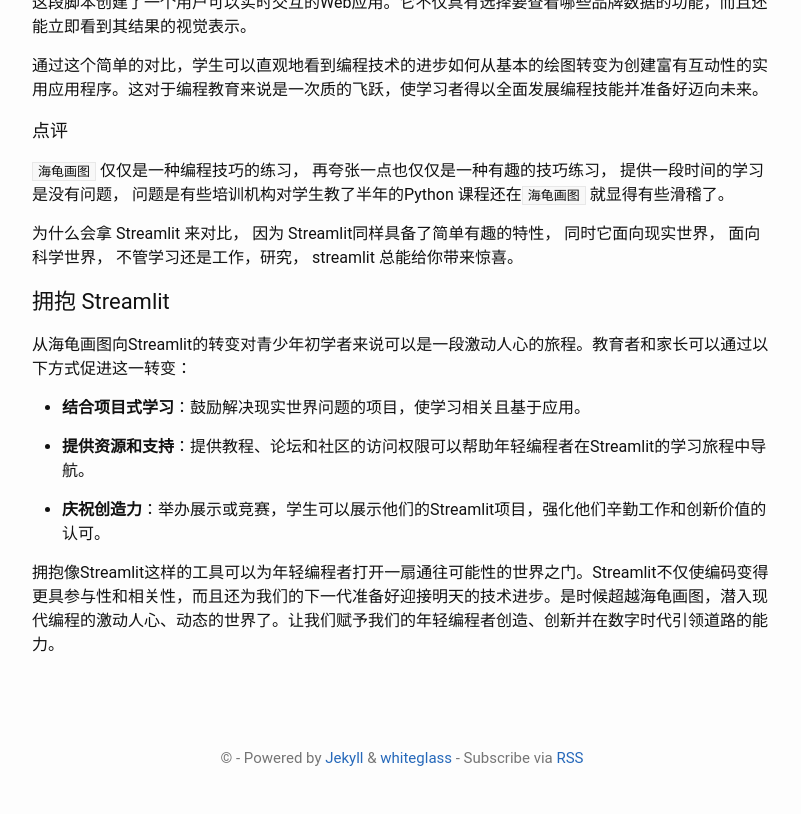
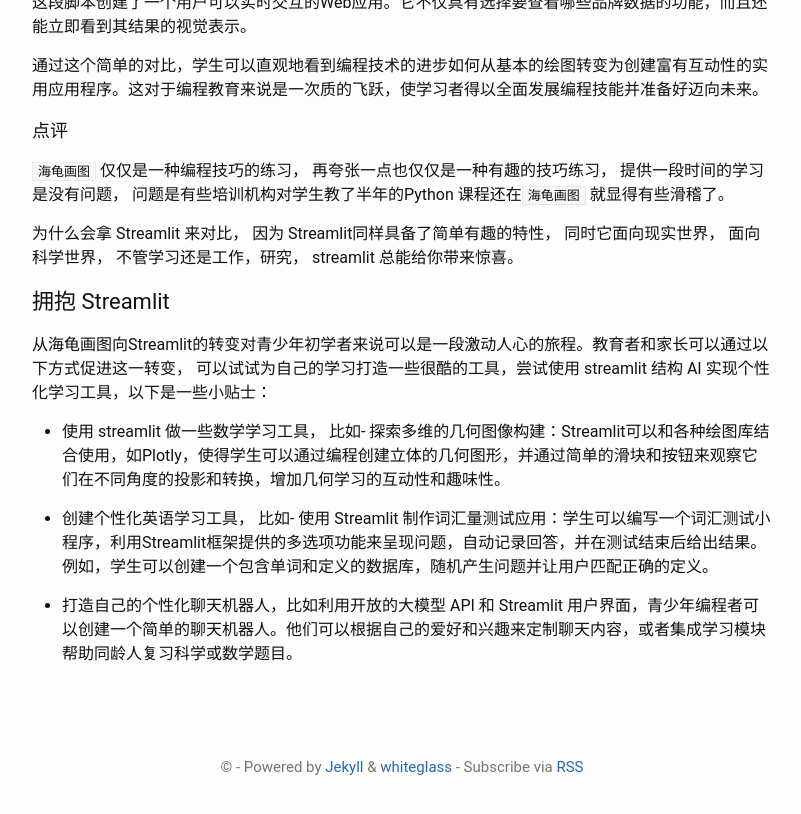
Before and after one commit to talkincode/ToughNotes, a Jekyll site: the page built from _posts/2024-02-28-Why-Young-Coders-Should-Embrace-Streamlit.md, in a window 1280 px wide and 900 px high, scrolled down 2951 px, cut to the strip 77-891 px from the top of the window. Shown: the whole strip, without its empty margins (238-1039 px from the left). Built offline with Jekyll 4.4.1, drawn with Linux system fonts in a browser that asks for light colours.

Commit message:
更新青少年编程者的学习工具和资源

```diff
--- a/_posts/2024-02-28-Why-Young-Coders-Should-Embrace-Streamlit.md
+++ b/_posts/2024-02-28-Why-Young-Coders-Should-Embrace-Streamlit.md
@@ -118,12 +118,10 @@ st.pyplot(fig)
 
 ## 拥抱 Streamlit
 
-从海龟画图向Streamlit的转变对青少年初学者来说可以是一段激动人心的旅程。教育者和家长可以通过以下方式促进这一转变：
+从海龟画图向Streamlit的转变对青少年初学者来说可以是一段激动人心的旅程。教育者和家长可以通过以下方式促进这一转变， 可以试试为自己的学习打造一些很酷的工具，尝试使用 streamlit 结构 AI 实现个性化学习工具，以下是一些小贴士：
 
-- **结合项目式学习**：鼓励解决现实世界问题的项目，使学习相关且基于应用。
+- 使用 streamlit 做一些数学学习工具， 比如- 探索多维的几何图像构建：Streamlit可以和各种绘图库结合使用，如Plotly，使得学生可以通过编程创建立体的几何图形，并通过简单的滑块和按钮来观察它们在不同角度的投影和转换，增加几何学习的互动性和趣味性。
 
-- **提供资源和支持**：提供教程、论坛和社区的访问权限可以帮助年轻编程者在Streamlit的学习旅程中导航。
+- 创建个性化英语学习工具， 比如- 使用 Streamlit 制作词汇量测试应用：学生可以编写一个词汇测试小程序，利用Streamlit框架提供的多选项功能来呈现问题，自动记录回答，并在测试结束后给出结果。例如，学生可以创建一个包含单词和定义的数据库，随机产生问题并让用户匹配正确的定义。
 
-- **庆祝创造力**：举办展示或竞赛，学生可以展示他们的Streamlit项目，强化他们辛勤工作和创新价值的认可。
-
-拥抱像Streamlit这样的工具可以为年轻编程者打开一扇通往可能性的世界之门。Streamlit不仅使编码变得更具参与性和相关性，而且还为我们的下一代准备好迎接明天的技术进步。是时候超越海龟画图，潜入现代编程的激动人心、动态的世界了。让我们赋予我们的年轻编程者创造、创新并在数字时代引领道路的能力。
+- 打造自己的个性化聊天机器人，比如利用开放的大模型 API 和 Streamlit 用户界面，青少年编程者可以创建一个简单的聊天机器人。他们可以根据自己的爱好和兴趣来定制聊天内容，或者集成学习模块帮助同龄人复习科学或数学题目。
```
